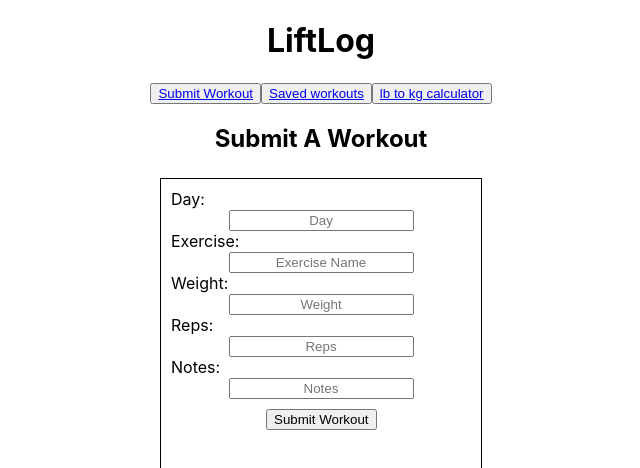
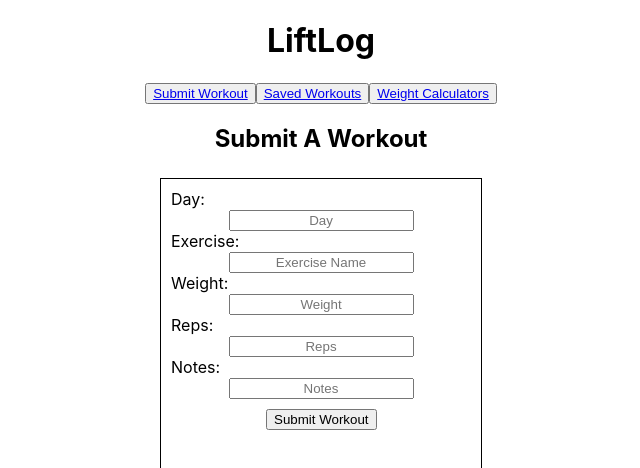
Before and after one commit to DeanLeong/LiftLog, a React (Create React App) app: page /SubmitWorkout in a window 1280 px wide. Shown: the top 468 px of the page, without its empty margins (319-959 px from the left). Built offline with nearby package versions, Linux system fonts and the light colour scheme.

Commit message:
readme updates

```diff
--- a/src/Header.jsx
+++ b/src/Header.jsx
@@ -10,10 +10,10 @@ function Header() {
           <Link to={`/SubmitWorkout`}>Submit Workout</Link>
         </button>
         <button>
-          <Link to={`/SavedWorkouts`}>Saved workouts</Link>
+          <Link to={`/SavedWorkouts`}>Saved Workouts</Link>
         </button>
         <button>
-          <Link to={`/Calculator`}>lb to kg calculator</Link>
+          <Link to={`/Calculator`}>Weight Calculators</Link>
         </button>
       </nav>
     </div>
--- a/src/SavedWorkouts.jsx
+++ b/src/SavedWorkouts.jsx
@@ -1,10 +1,12 @@
 import React, { useState, useEffect } from "react"
 import axios from "axios"
-import baseURL from "./constants"
+
+
 
 function SavedWorkouts(props) {
   const [workouts, setWorkouts] = useState([])
   const [deleted, setDeleted] = useState(false)
+
 
   useEffect(() => {
     const getWorkouts = async () => {
@@ -19,19 +21,22 @@ function SavedWorkouts(props) {
     }
     getWorkouts()
   }, [])
+  console.log(workouts)
 
+  //how to get this delete button to work? Like 28 is like line 7 from showpage birds
   const handleDelete = async () => {
+
     setDeleted(true)
     setTimeout(async () => {
-      const airtableURL = `${baseURL}/${props.liftlog.id}`
+      const airtableURL = `https://api.airtable.com/v0/${process.env.REACT_APP_AIRTABLE_BASE}/liftlog/${workouts.fields.id}`
       await axios.delete(airtableURL, {
         headers: {
           Authorization: `Bearer ${process.env.REACT_APP_AIRTABLE_KEY}`
         }
       })
-      props.setFetchLifts((prevFetchLifts) => !prevFetchLifts)
+      props.setGetWorkouts((prevGetWorkouts) => !prevGetWorkouts)
       setDeleted(false)
-    }, 2000)
+    })
   }
 
   //How to get this organized by most recently submitted?
@@ -46,7 +51,7 @@ function SavedWorkouts(props) {
             <p>Weight: {workout.fields.weight}</p>
             <p>Reps: {workout.fields.reps}</p>
             <p>Notes: {workout.fields.notes}</p>
-            <button onClick={handleDelete}>{deleted ? "Deleted" : "Delete"}</button>
+            <button onClick={handleDelete}>Delete</button>
           </div>
         ))}
     </div>
```
